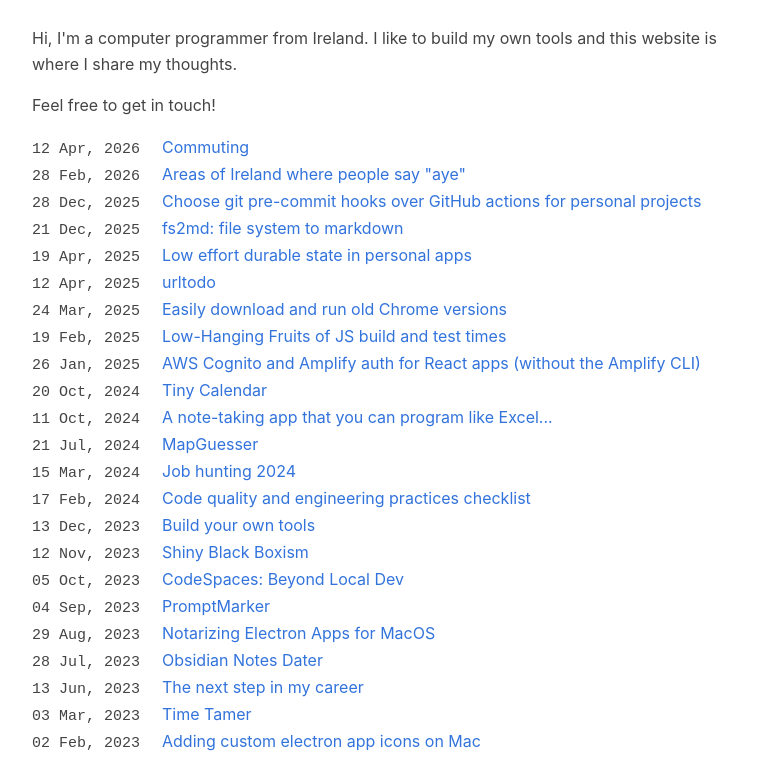
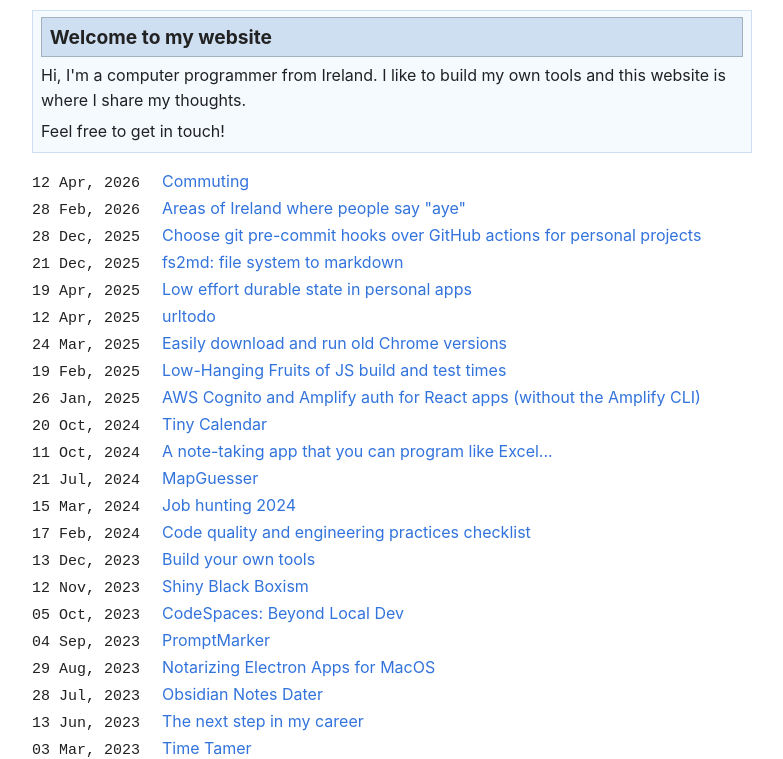
Before and after one commit to PaulTreanor/bear-blog-local-dev, a plain HTML site: page wiki-theme/index.html in a window 1280 px wide. Shown: the part 66-825 px from the top of the page, without its empty margins (248-1031 px from the left). Drawn offline with nearby package versions, Linux system fonts and the light colour scheme; a web font is replaced by a local one.

Commit message:
Add styled ambox for bio

```diff
--- a/wiki-theme/content.md
+++ b/wiki-theme/content.md
@@ -1,6 +1,10 @@
-Hi, I'm a computer programmer from Ireland. I like to build my own tools and this website is where I share my thoughts.
-
-Feel free to get in touch!
+<div class="ambox ambox-notice">
+  <div class="ambox-text">
+    <p class="ambox-title">Welcome to my website</p>
+    <p>Hi, I'm a computer programmer from Ireland. I like to build my own tools and this website is where I share my thoughts.</p>
+    <p>Feel free to get in touch!</p>
+  </div>
+</div>
 
 <ul class="embedded blog-posts">
   <li data-tags="Essay,Not-tech">
--- a/wiki-theme/styles.css
+++ b/wiki-theme/styles.css
@@ -5,14 +5,26 @@
     --font-main: 'Libertinus Serif', 'Georgia', 'Times', 'Source Serif Pro', serif;
     --font-secondary: -apple-system, BlinkMacSystemFont, 'Segoe UI', Roboto, Helvetica, Arial, sans-serif;
     --font-scale: 1em;
+
     --background-color: #fff;
     --heading-color: #222;
-    --text-color: #444;
+    --text-color: #202122; /* From Wiki */
     --link-color: #3273dc;
-    --visited-color:  #8b6fcb;
+    --visited-color: #8b6fcb;
     --code-background-color: #f2f2f2;
     --code-color: #222;
     --blockquote-color: #222;
+
+    /* Wikipedia blue ambox palette */
+    --color-blue-light-bg: #f5faff;
+    --color-blue-light-border: #cedff2;
+    --color-blue-medium-bg: #cedff2;
+    --color-blue-medium-border: #a3b0bf;
+
+    /* Ambox (notice box) — uses blue700 border and blue50 background */
+    --ambox-border-color: var(--color-blue700);
+    --ambox-background-color: var(--color-blue-light-bg);
+    --ambox-hairline-color: var(--color-blue-light-border);
 }
 
 @media (prefers-color-scheme: dark) {
@@ -21,10 +33,15 @@
         --heading-color: #eee;
         --text-color: #ddd;
         --link-color: #8cc2dd;
-        --visited-color:  #8b6fcb;
+        --visited-color: #8b6fcb;
         --code-background-color: #000;
         --code-color: #ddd;
         --blockquote-color: #ccc;
+
+        /* Ambox in dark mode: use blue100 for border (lighter), blue1000 for background (dark) */
+        --ambox-border-color: var(--color-light-blue-border);
+        --ambox-background-color: var(--color-light-blue-bg);
+        --ambox-hairline-color: #3a4b5c;
     }
 }
 
@@ -144,6 +161,43 @@ header {
     overflow-x: auto;
 }
 
+/** ---------- AMBOX START --------- **/
+/* Modelled after https://en.wikipedia.org/wiki/Template:Ambox */
+
+.ambox {
+    display: flex;
+    align-items: center;
+    gap: 1.1em;
+    padding: 0em 0.5em 0.5em;
+    background-color: var(--ambox-background-color);
+    border: 1px solid var(--ambox-hairline-color);
+}
+
+.ambox-text {
+    flex: 1 1 auto;
+}
+
+.ambox-title {
+    margin: -0.5em 0em;
+    padding: 0.2em 0.4em;
+    background-color: var(--color-blue-medium-bg);
+    border: 1px solid var(--color-blue-medium-border);
+    font-family: var(--font-secondary);
+    font-weight: bold;
+    font-size: 120%;
+    color: var(--heading-color);
+}
+
+.ambox-text p {
+    margin: 0.3em 0;
+}
+
+.ambox-text p:last-child {
+    margin-bottom: 0;
+}
+
+/** ---------- AMBOX END --------- **/
+
 /* blog post list */
 ul.blog-posts {
     list-style-type: none;
```
